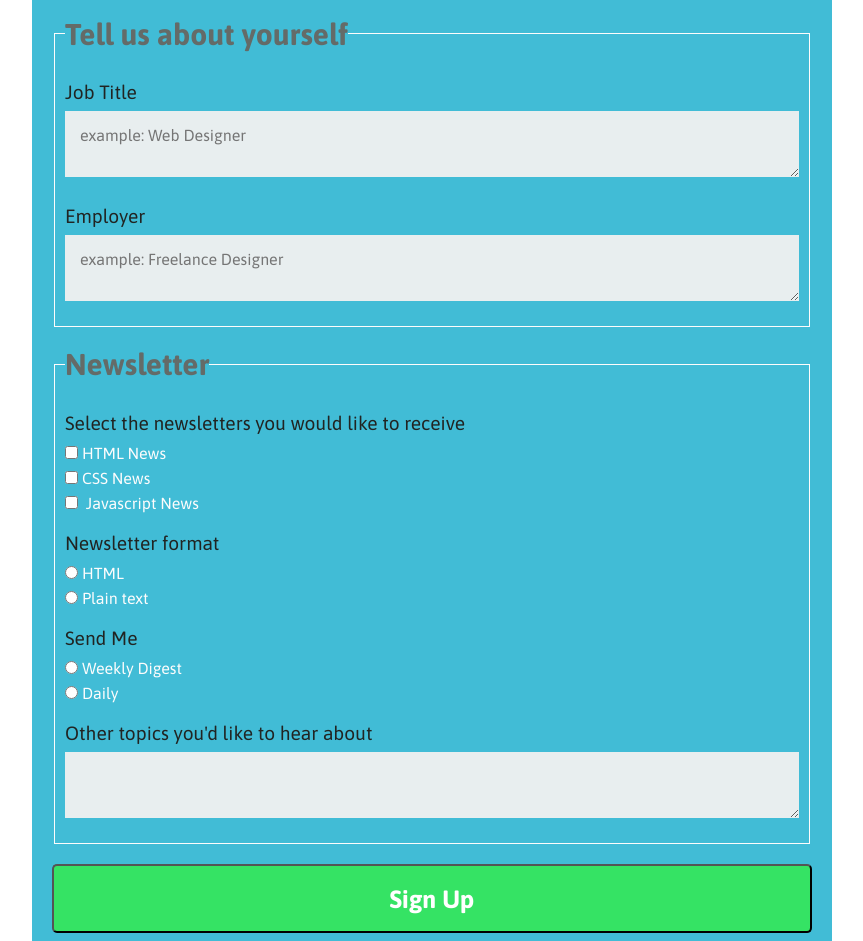
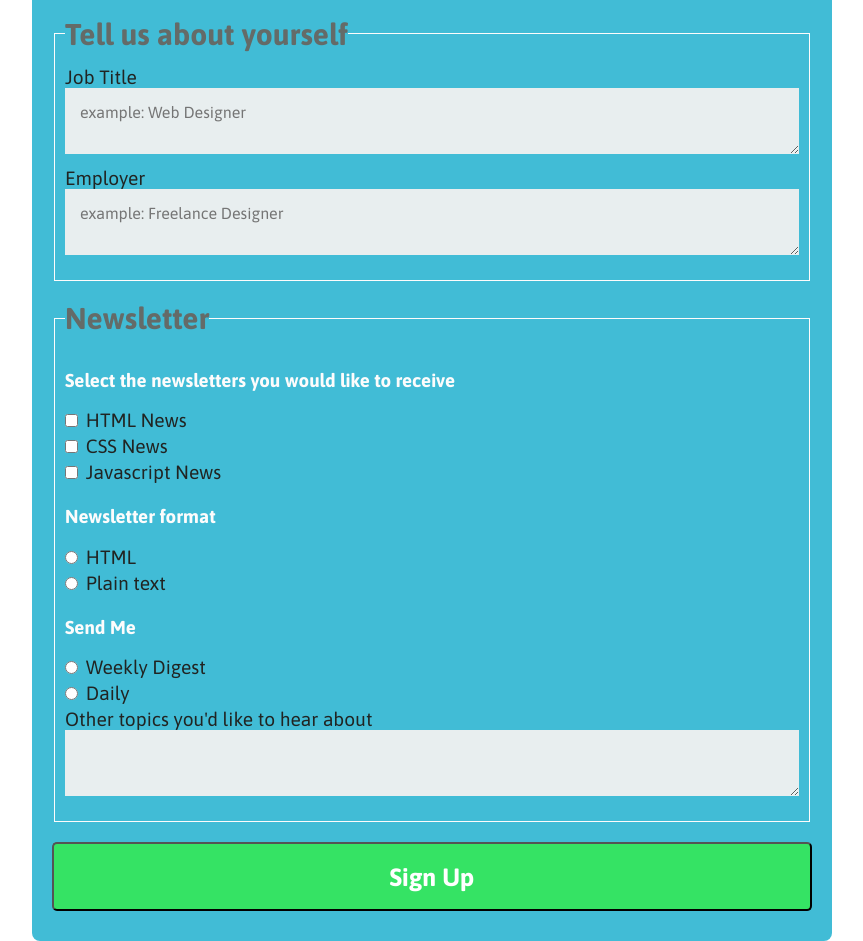
Before and after one commit to mamaunwound/Form, a plain HTML site: page index.html in a window 1280 px wide. Shown: the part 712-1653 px from the top of the page, without its empty margins (208-1071 px from the left). Drawn offline with Linux system fonts and the light colour scheme.

Commit message:
2nd Update

```diff
--- a/css/main.css
+++ b/css/main.css
@@ -28,16 +28,18 @@
 
   }
 
-  h1, h3 {
+  h1, h2 {
     margin: 0 0 30px 0;
     text-align: center;
 
   }
 
-  h3 {
+  h2 {
     font-size: 1.5em;
 
   }
+
+
 
   p {
     padding: 0px 5px;
@@ -125,8 +127,9 @@
   }
 
   label {
-    display: block;
-    margin-bottom: 8px;
+
+    display: inline;
+    margin-bottom: 10px;
     padding-top: 15px;
     color: #212422;
     font-size: 1.2em;
--- a/index.html
+++ b/index.html
@@ -15,7 +15,7 @@
       </header>
 
       <section class="intro">
-        <h3>Signup for our newsletter</h3>
+        <h2>Signup for our newsletter</h2>
         <p>Get the latest news on how your code is doing right in your inbox</p>
       </section>
 
@@ -114,18 +114,33 @@
          <fieldset>
 
           <legend>Newsletter</legend>
-          <label>Select the newsletters you would like to receive</label>
-          <input type="checkbox" id="html" value="html_news">HTML News<br>
-          <input type="checkbox" id="css" value="css_news">CSS News<br>
-          <input type="checkbox" id="Java" value="javascript-news"> Javascript News<br>
+          <h3>Select the newsletters you would like to receive </h3>
 
-          <label>Newsletter format</label>
-          <input type="radio" id="radio1" value="html" name="format">HTML<br>
-          <input type="radio" id="radio2" value="plain" name="format">Plain text<br>
+          <input type="checkbox" id="html" value="html_news">
+          <label for="html">HTML News</label><br>
 
-          <label>Send Me</label>
-          <input type="radio" id="radio3" value="weekly" name="send">Weekly Digest<br>
-          <input type="radio" id="radio4" value="daily" name="send">Daily<br>
+          <input type="checkbox" id="css" value="css_news">
+          <label for="css_news">CSS News</label><br>
+
+
+          <input type="checkbox" id="java" value="javascript-news">
+          <label for="java">Javascript News</label><br>
+
+          <h3>Newsletter format</h3>
+
+          <input type="radio" id="radio1" value="html" name="format">
+          <label for="radio1">HTML</label><br>
+
+          <input type="radio" id="radio2" value="plain" name="format">
+          <label for="radio2">Plain text</label><br>
+
+          <h3>Send Me</h3>
+
+          <input type="radio" id="radio3" value="weekly" name="send">
+          <label for="radio3">Weekly Digest</label><br>
+
+          <input type="radio" id="radio4" value="daily" name="send">
+          <label for="radio4">Daily</label><br>
 
           <label for="other">Other topics you'd like to hear about</label>
           <textarea id="other" name="other_topics"></textarea>
```
